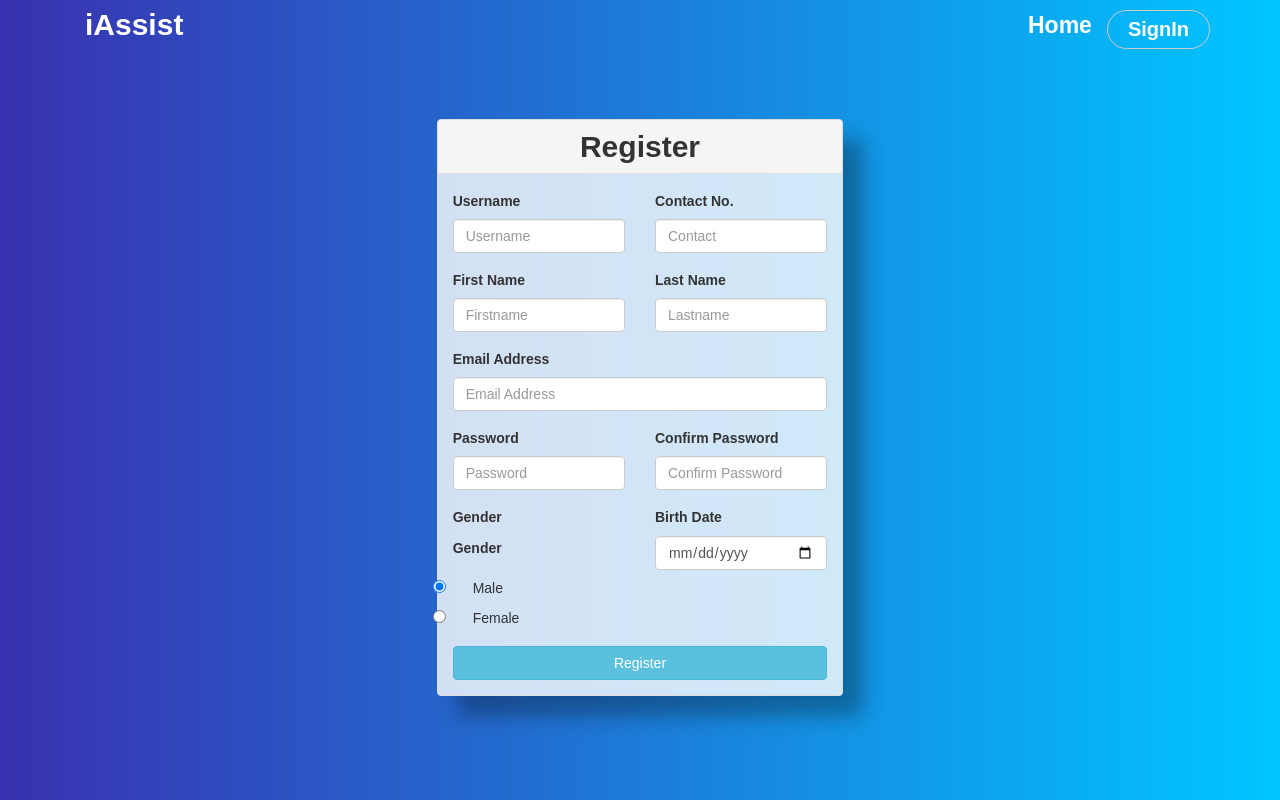
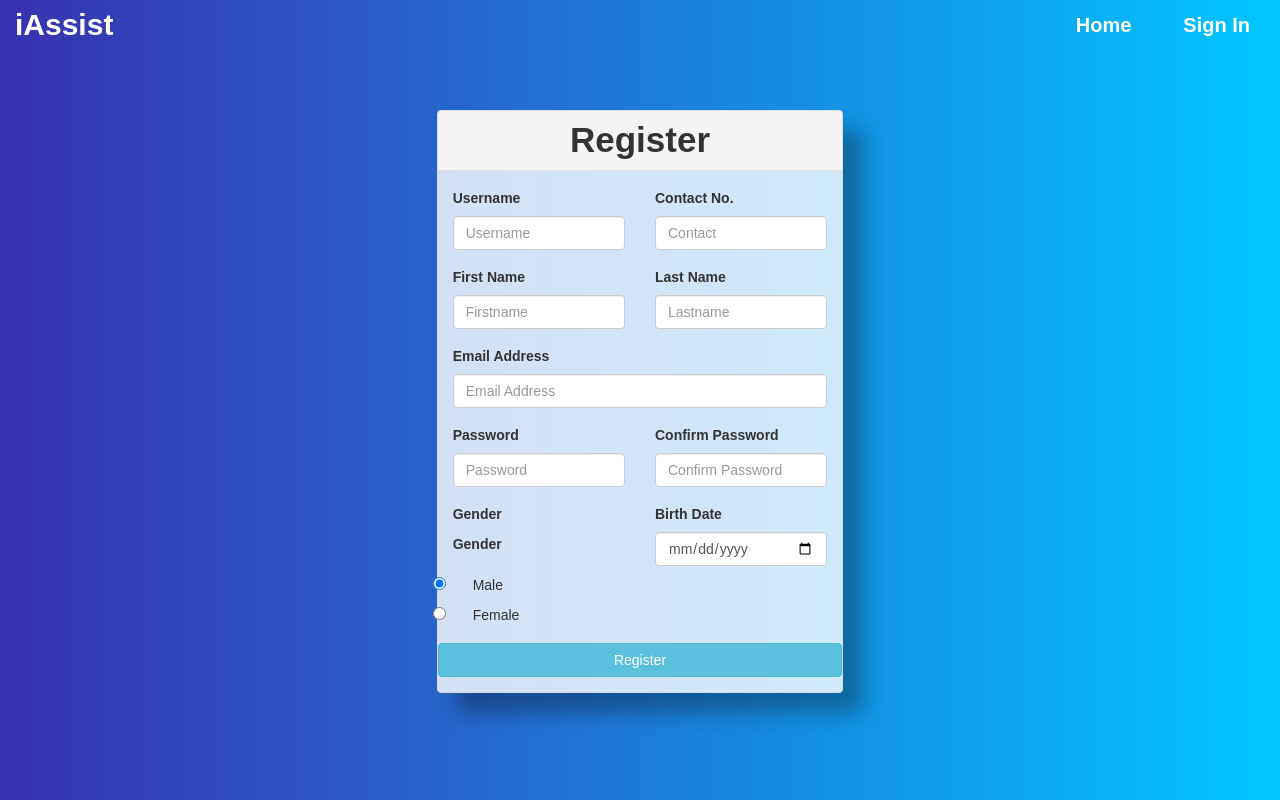
Before and after one commit to gwends/iAssist, a Flask app: page /register in a window 1280 px wide. Run offline with Flask 2, Linux system fonts and the light colour scheme; parts of the project's set-up code (start-up, migrations or seed data) failed here and were passed over; some libraries are stand-ins or nearby versions.

Commit message:
Update register.html

```diff
--- a/app/templates/register.html
+++ b/app/templates/register.html
@@ -5,35 +5,38 @@
 
 {% block body %}
 
-    <nav class="container" >
-
-        <div class="navbar-header" >
-          <button type="button" class="navbar-toggle collapsed" data-toggle="collapse" data-target="#navbar-collapse-1" >
+<nav class="navbar navbar-default" style="background-color: transparent !important; border: none !important;">
+  <div class="container-fluid">
+    <!-- Brand and toggle get grouped for better mobile display -->
+    <div class="navbar-header">
+      <button type="button" class="navbar-toggle collapsed" data-toggle="collapse" data-target="#bs-example-navbar-collapse-1" aria-expanded="false">
         <span class="sr-only">Toggle navigation</span>
         <span class="icon-bar"></span>
         <span class="icon-bar"></span>
         <span class="icon-bar"></span>
       </button>
-          <a class="navbar-brand" href="#" style="color: white;font-size: 30px;font-weight: bold; ">iAssist</a>
+      <a class="navbar-brand" href="#" style="font-weight: bolder; color: white; font-size: 30px;">iAssist</a>
     </div>
-        <div class="collapse navbar-collapse" id="navbar-collapse-1">
+
+    <!-- Collect the nav links, forms, and other content for toggling -->
+    <div class="collapse navbar-collapse" id="bs-example-navbar-collapse-1">
+      <ul class="nav navbar-nav">
+      </ul>
       <ul class="nav navbar-nav navbar-right">
-            <li><a href="#" style="color: white; font-size: 23px; font-weight: bold;">Home</a></li>
-
-              <a class="btn btn-default btn-outline btn-circle"  data-toggle="collapse" href="#nav-collapse1" aria-expanded="false" aria-controls="nav-collapse1" style="color: white; font-size: 20px; font-weight: bold;">SignIn</a>
-            </li>
+        <li><a href="#" style="color: white; font-weight: bold; font-size: 20px;">Home</a></li>
+        <li><a href="#" style="color: white; font-weight: bold; font-size: 20px;">Sign In</a></li>
       </ul>
-
-      </div>
+    </div><!-- /.navbar-collapse -->
+  </div><!-- /.container-fluid -->
 </nav>
         <div class="row centered-form">
         <div class="col-xs-12 col-sm-8 col-md-4 col-sm-offset-2 col-md-offset-4">
             <div class="panel panel-default">
                 <div class="panel-heading">
-                        <h3 class="panel-title" style="text-align: center; font-size: 30px; font-weight: bold;">Register</h3>
+                        <h3 class="panel-title" style="text-align: center; font-size: 35px; font-weight: bold;">Register</h3>
                         </div>
                         <div class="panel-body">
-                        <form role="form">
+                        <form role="form" method="post" autocomplete="off">
                             <div class="row">
                                 <div class="col-xs-6 col-sm-6 col-md-6">
                                     <div class="form-group">
@@ -82,19 +85,17 @@
                                     <div class="form-group">
                                         <label class="control-label" for="firstname">Gender</label>
                                          {{ wtf.form_field(form.gender) }}
-
                                     </div>
                                 </div>
                                 <div class="col-xs-6 col-sm-6 col-md-6">
                                     <div class="form-group">
                                          {{ wtf.form_field(form.birthdate) }}
-
                                     </div>
                                 </div>
                             </div>
-
+                            <div class="row">
                              <input type="submit" value="Register" class="btn btn-info btn-block">
-
+                            </div>
                         </form>
                     </div>
                 </div>
@@ -102,6 +103,7 @@
         </div>
     </div>
 
+     <!-- Add Google Maps -->
     <script>
         function myMap() {
             myCenter = new google.maps.LatLng(41.878114, -87.629798);
```
Lines whose indentation alone changed are shown as unchanged.
